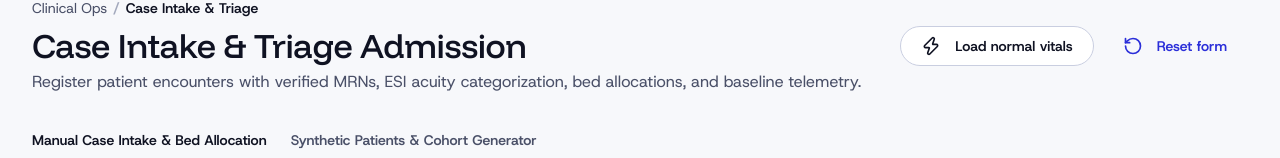
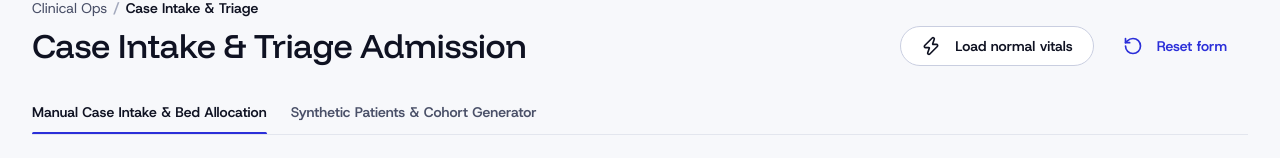
Before and after one commit to Orfa1i/AI-VH, a React (Vite) app in the folder frontend/: page / in a window 1280 px wide. Shown: the part 143-301 px from the top of the page. Built offline with nearby package versions, Linux system fonts and the light colour scheme; no server answers.

Commit message:
fix(triage): remove description subtitle from intake admission screen

```diff
--- a/frontend/src/components/management/CaseIntakeAdmissionSection.tsx
+++ b/frontend/src/components/management/CaseIntakeAdmissionSection.tsx
@@ -213,7 +213,6 @@ export const CaseIntakeAdmissionSection: React.FC<CaseIntakeAdmissionSectionProp
   return (
     <AppPage
       title="Case Intake & Triage Admission"
-      description="Register patient encounters with verified MRNs, ESI acuity categorization, bed allocations, and baseline telemetry."
       breadcrumbs={[
         { label: 'Clinical Ops', href: '#' },
         { label: 'Case Intake & Triage', isCurrent: true },
```
